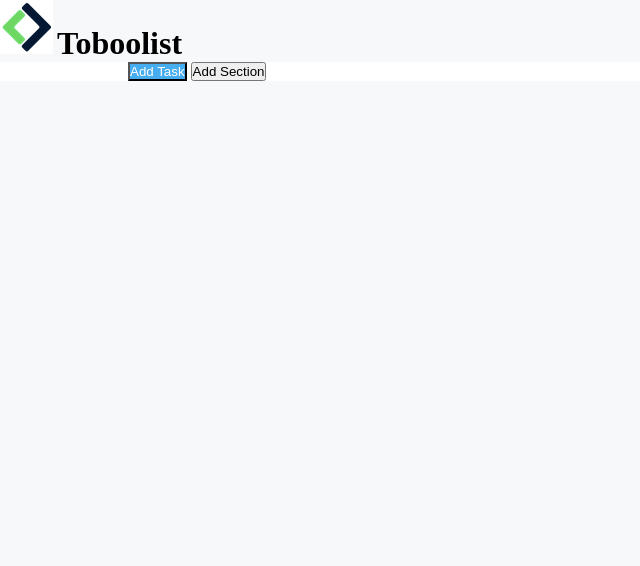
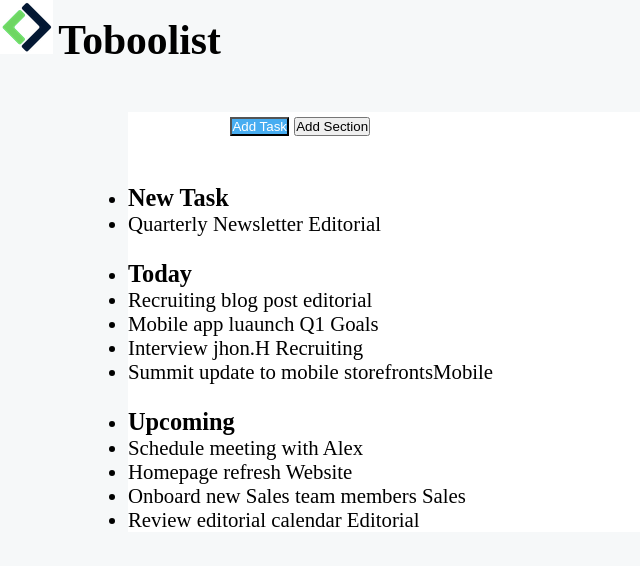
Before and after one commit to jacopo35/html-css-toboolist, a plain HTML site: page index.html in a window 1280 px wide. Shown: the whole page, without its empty margins (0-640 px from the left). Drawn offline with Linux system fonts and the light colour scheme.

Commit message:
Aggiunta ul scheletro

```diff
--- a/css/style.css
+++ b/css/style.css
@@ -5,7 +5,7 @@
 }
 
 html{
-    font-size: 100%;
+    font-size: 130%;
 }
 
 body{
@@ -42,4 +42,12 @@ header h1{
     width: 80%;
     margin: 0 auto;
     height: 300;
+    border-bottom: 1px #f6f8f9;
+
 }
+
+main{
+    width: 80%;
+    margin: 0 auto;
+
+}
--- a/index.html
+++ b/index.html
@@ -15,19 +15,45 @@
         <img src="img/logo-copia.png" alt="Logos">
         <h1>Toboolist</h1>
     </header>
+    <br>
+    <br>
+
+
     <!--inizio main-->
     <main class="white">
-          <section class="pulsanti">
+
+        <!--main section-->
+         <section class="pulsanti">
               <button id="blue-button">Add Task</button>
               <button>Add Section</button>
           </section>
+          <br>
+          <br>
 
-      <!--section-->
+
+          <!--section-->
         <section>
-              <ul>
-
-              </ul>
-          </section>
+        <ul>
+            <li><h3>New Task</h3></li>
+            <li>Quarterly Newsletter <span>Editorial</span></li>
+        </ul>
+        <br>
+        <ul>
+            <li><h3>Today</h3></li>
+            <li>Recruiting blog post <span>editorial</span></li>
+            <li>Mobile app luaunch <span>Q1 Goals</span></li>
+            <li>Interview jhon.H <span>Recruiting</span></li>
+            <li>Summit update to mobile storefronts<span>Mobile</span></li>
+        </ul>
+        <br>
+        <ul>
+            <li><h3>Upcoming</h3></li>
+            <li>Schedule meeting with Alex</li>
+            <li>Homepage refresh <span>Website</span></li>
+            <li>Onboard new Sales team members <span>Sales</span></li>
+            <li>Review editorial calendar <span>Editorial</span></li>
+        </ul>
+        </section>
 
     </main>
     <!--fine main-->
```
